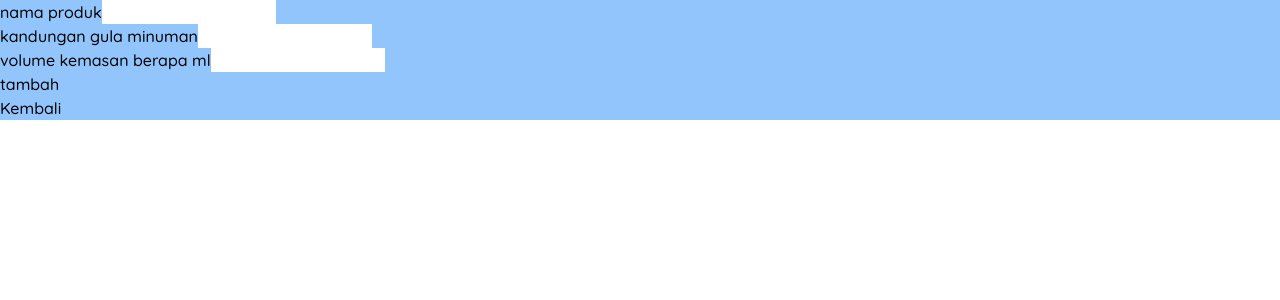
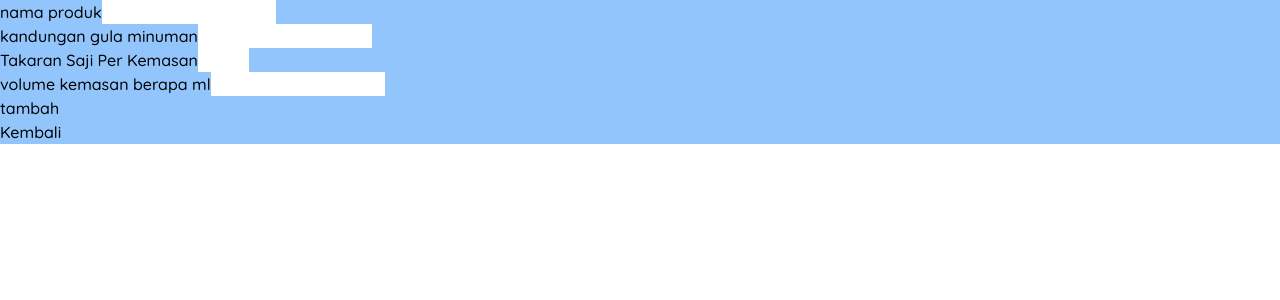
Before and after one commit to GaluhPncWirs/consumption-limit-for-packaged-beverages, a Next.js app: page /addProduct in a window 1280 px wide. Shown: the top 300 px of the page. Built offline with nearby package versions, Linux system fonts and the light colour scheme.

Commit message:
fix add product

```diff
--- a/src/app/addProduct/page.tsx
+++ b/src/app/addProduct/page.tsx
@@ -5,6 +5,12 @@ import Link from "next/link";
 export default function AddProduct() {
   async function handleAddProduct(event: any) {
     event.preventDefault();
+
+    const gula = event.target.sugars.value;
+    const takaranSaji = event.target.takaranSaji.value;
+
+    const totalSugars = gula * takaranSaji;
+
     const res = await fetch("/api/addData", {
       method: "POST",
       headers: {
@@ -12,8 +18,8 @@ export default function AddProduct() {
       },
       body: JSON.stringify({
         nameProduct: event.target.nameProduct.value,
-        sugars: event.target.sugars.value,
-        volume: event.target.volume.value,
+        sugars: Math.floor(totalSugars),
+        volume: Number(event.target.volume.value),
       }),
     });
 
@@ -24,6 +30,7 @@ export default function AddProduct() {
       console.log(resStatus.message);
     }
   }
+
   return (
     <div className="bg-blue-300">
       <form action="" onSubmit={(e) => handleAddProduct(e)}>
@@ -34,6 +41,16 @@ export default function AddProduct() {
         <div>
           <label htmlFor="sugars">kandungan gula minuman</label>
           <input type="number" id="sugars" />
+        </div>
+        <div>
+          <label htmlFor="takaranSaji">Takaran Saji Per Kemasan</label>
+          <input
+            type="number"
+            id="takaranSaji"
+            min={0.01}
+            max={50}
+            step="0.01"
+          />
         </div>
         <div>
           <label htmlFor="volume">volume kemasan berapa ml</label>
--- a/src/app/mainContent/page.tsx
+++ b/src/app/mainContent/page.tsx
@@ -194,25 +194,14 @@ export default function MainContent() {
                       disabled
                       value={sugar || ""}
                     />
+                    <span className="text-[0.65rem] text font-semibold">
+                      *Gula Disini Sudah di Totalkan Dengan Takaran Saji Per
+                      Kemasan
+                    </span>
                     <label htmlFor="sugarContent" className="labelText">
                       Kadar Gula dalam Minuman (Grams) :
                     </label>
                   </div>
-
-                  {/* <div className="relative w-4/5 py-3">
-                    <input
-                      type="number"
-                      id="sugarContent"
-                      className="inputField"
-                      ref={sugarContentInsideProductRef}
-                      readOnly
-                      disabled
-                      value={sugar || ""}
-                    />
-                    <label htmlFor="sugarContent" className="labelText">
-                      Jumlah Sajian per Kemasan :
-                    </label>
-                  </div> */}
 
                   <div className="relative w-4/5 py-3">
                     <input
```
